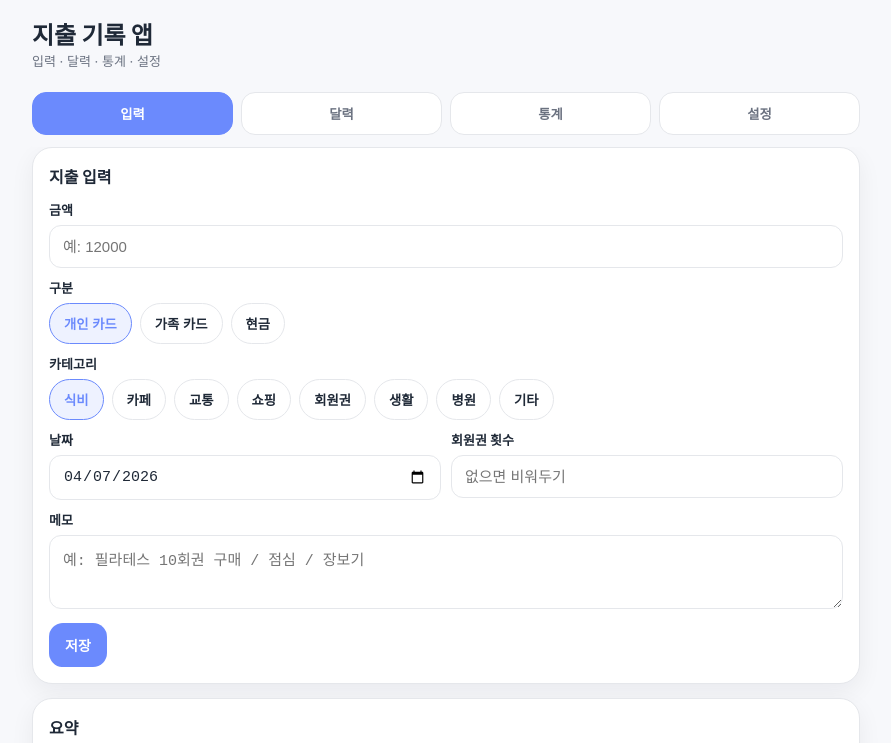
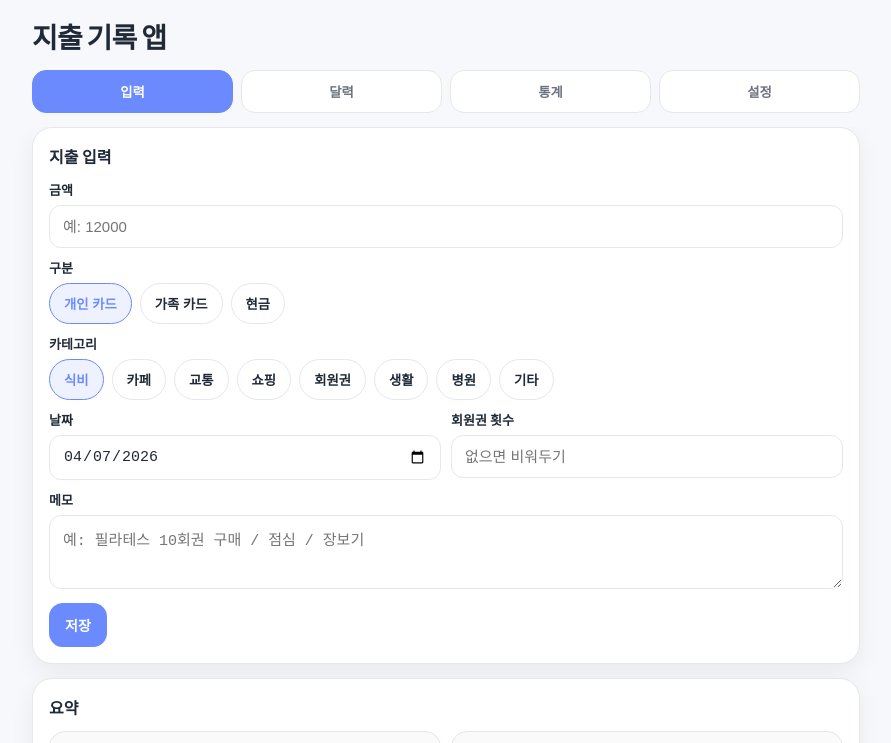
Before and after one commit to byk2109/expense-app, a plain HTML site: page index.html in a window 1280 px wide. Shown: the top 743 px of the page, without its empty margins (194-1085 px from the left). Drawn offline with Linux system fonts and the light colour scheme.

Commit message:
Add files via upload

```diff
--- a/index.html
+++ b/index.html
@@ -30,17 +30,27 @@
     .app {
       max-width: 860px;
       margin: 0 auto;
-      padding: 16px 16px 80px;
+      padding: 22px 16px 80px;
     }
     .header {
       display: flex;
       justify-content: space-between;
       align-items: center;
       gap: 12px;
-      margin-bottom: 14px;
+      margin-bottom: 10px;
     }
-    .title { font-size: 24px; font-weight: 800; }
-    .sub { color: var(--sub); font-size: 13px; }
+    .title-wrap {
+      display: flex;
+      flex-direction: column;
+      gap: 2px;
+    }
+    .title {
+      font-size: 28px;
+      line-height: 1.15;
+      font-weight: 900;
+      letter-spacing: -0.03em;
+      margin: 0;
+    }
     .tabs {
       display: grid;
       grid-template-columns: repeat(4, 1fr);
@@ -48,7 +58,7 @@
       position: sticky;
       top: 0;
       background: var(--bg);
-      padding: 8px 0 12px;
+      padding: 6px 0 14px;
       z-index: 5;
     }
     .tab {
@@ -252,9 +262,8 @@
 <body>
   <div class="app">
     <div class="header">
-      <div>
+      <div class="title-wrap">
         <div class="title">지출 기록 앱</div>
-        <div class="sub">입력 · 달력 · 통계 · 설정</div>
       </div>
     </div>
 
```
